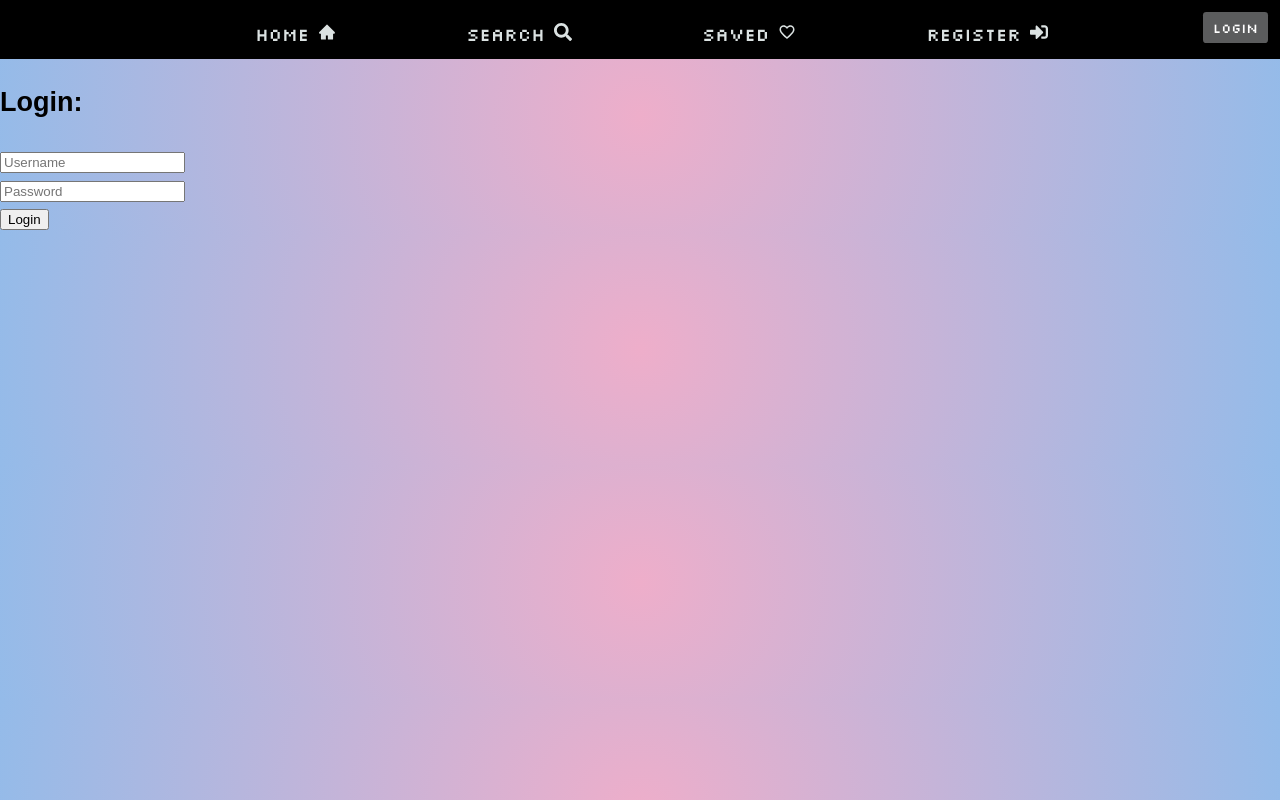
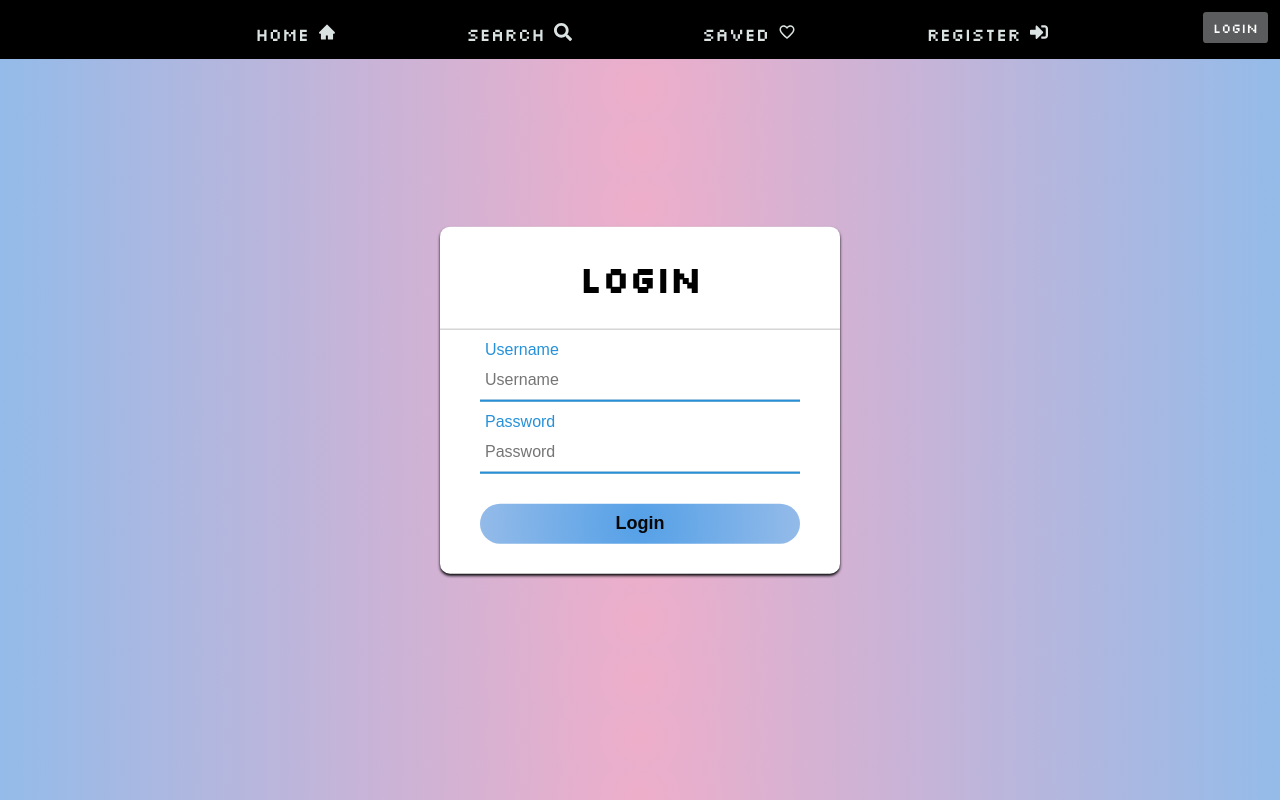
Before and after one commit to eliascons/Giphy-NextJs, a Next.js app: page /containers/login in a window 1280 px wide. Built offline with nearby package versions, Linux system fonts and the light colour scheme; no server answers.

Commit message:
added login/register css

```diff
--- a/pages/containers/login.js
+++ b/pages/containers/login.js
@@ -3,6 +3,7 @@
 import axios from "axios";
 import { UserContext, LogContext } from "../context/userContext.js";
 import { useContext } from "react";
+import styles from "../../styles/login.module.css";
 
 function Login() {
   const { setUser } = useContext(UserContext);
@@ -31,31 +32,38 @@
       console.log(err);
       console.log("Error invalid username or password");
     }
-
-
   };
 
   return (
+    <div className={styles.center}>
+      <h1>Login</h1>
       <form>
-      <h2>Login:</h2>
+        <div className={styles.txt_field}>
           <input
             placeholder="Username"
             type="text"
             value={username}
             onChange={(e) => setUsername(e.target.value)}
-      ></input>
-      <br />
+          />
+          <span></span>
+          <label>Username</label>
+
+        </div>
+        <div className={styles.txt_field}>
           <input
             type="password"
             placeholder="Password"
             value={password}
             onChange={(e) => setPassword(e.target.value)}
           ></input>
-      <br />
-      <button type="submit" onClick={(e) => login(e)}>
+          <span></span>
+          <label>Password</label>
+        </div>
+        <button type="submit" onClick={(e) => login(e)} className={styles.btn}>
           Login
         </button>
       </form>
+    </div>
   );
 }
 
--- /dev/null
+++ b/styles/login.module.css
@@ -0,0 +1,100 @@
+@import url('https://fonts.googleapis.com/css2?family=Silkscreen&display=swap');
+
+.center{
+    position: absolute;
+    top: 50%;
+    left: 50%;
+    transform: translate(-50%, -50%);
+    width: 400px;
+    background: white;
+    border-radius: 10px;
+    box-shadow: 0 2px 3px 0 #030405;
+
+}
+
+.center h1{
+    text-align: center;
+    padding: 0 0 20px 0;
+    border-bottom: 1px solid silver;
+    font-family: 'Silkscreen', cursive;
+
+}
+
+.center form{
+    padding: 0 40px;
+    box-sizing: border-box;
+    margin: 30px 0;
+}
+
+form .txt_field{
+    position: relative;
+    border-bottom: 2px solid #adadad;
+    margin: 30px 0;
+
+}
+
+.txt_field input{
+    width: 100%;
+    padding: 0 5px;
+    height: 40px;
+    font-size: 16px;
+    border: none;
+    background: none;
+    outline: none;
+}
+
+.txt_field label{
+    position: absolute;
+    top: 50%;
+    left: 5px;
+    color: #adadad;
+    transform: translateY(-50%);
+    font-size: 16px;
+    pointer-events: none;
+    transition: .5s;
+}
+
+.txt_field span::before{
+    content: '';
+    position: absolute;
+    top: 40px;
+    left: 0;
+    width: 100%;
+    height: 2px;
+    background: #2691d9;
+    transition: .5s;
+}
+
+.txt_field input:focus ~ label,
+.txt_field input:valid ~ label{
+    top: -10px;
+    color: #2691d9;
+
+}
+
+
+
+.txt_field input:focus ~ span::before,
+.txt_field input:valid ~ span::before{
+    width: 100%;
+    color: #2691d9;
+}
+
+.btn{
+    width: 100%;
+    height: 40px;
+    border: 1px solid;
+    background: radial-gradient(circle, rgb(84, 160, 231) 0%, rgba(148,187,233,1) 100%);
+    border-radius: 25px;
+    font-size: 18px;
+    color: #070707;
+    font-weight: 700;
+    cursor: pointer;
+    outline: none;
+    border: transparent;
+}
+
+.btn:hover{
+    border: solid 1px;
+    border-color: #1a26d6 ;
+}
--- /dev/null
+++ b/styles/register.module.css
@@ -0,0 +1,100 @@
+@import url('https://fonts.googleapis.com/css2?family=Silkscreen&display=swap');
+
+.center{
+    position: absolute;
+    top: 50%;
+    left: 50%;
+    transform: translate(-50%, -50%);
+    width: 400px;
+    background: white;
+    border-radius: 10px;
+    box-shadow: 0 2px 3px 0 #030405;
+
+}
+
+.center h1{
+    text-align: center;
+    padding: 0 0 20px 0;
+    border-bottom: 1px solid silver;
+    font-family: 'Silkscreen', cursive;
+
+}
+
+.center form{
+    padding: 0 40px;
+    box-sizing: border-box;
+    margin: 30px 0;
+}
+
+form .txt_field{
+    position: relative;
+    border-bottom: 2px solid #adadad;
+    margin: 30px 0;
+
+}
+
+.txt_field input{
+    width: 100%;
+    padding: 0 5px;
+    height: 40px;
+    font-size: 16px;
+    border: none;
+    background: none;
+    outline: none;
+}
+
+.txt_field label{
+    position: absolute;
+    top: 50%;
+    left: 5px;
+    color: #adadad;
+    transform: translateY(-50%);
+    font-size: 16px;
+    pointer-events: none;
+    transition: .5s;
+}
+
+.txt_field span::before{
+    content: '';
+    position: absolute;
+    top: 40px;
+    left: 0;
+    width: 100%;
+    height: 2px;
+    background: #2691d9;
+    transition: .5s;
+}
+
+.txt_field input:focus ~ label,
+.txt_field input:valid ~ label{
+    top: -10px;
+    color: #2691d9;
+
+}
+
+
+
+.txt_field input:focus ~ span::before,
+.txt_field input:valid ~ span::before{
+    width: 100%;
+    color: #2691d9;
+}
+
+.btn{
+    width: 100%;
+    height: 40px;
+    border: 1px solid;
+    background: radial-gradient(circle, rgb(84, 160, 231) 0%, rgba(148,187,233,1) 100%);
+    border-radius: 25px;
+    font-size: 18px;
+    color: #070707;
+    font-weight: 700;
+    cursor: pointer;
+    outline: none;
+    border: transparent;
+}
+
+.btn:hover{
+    border: solid 1px;
+    border-color: #1a26d6 ;
+}
```
Also changed, not shown: models/User.js (+4 -9 lines), pages/containers/register.js (+13 -6 lines). Lines whose indentation alone changed are shown as unchanged.
